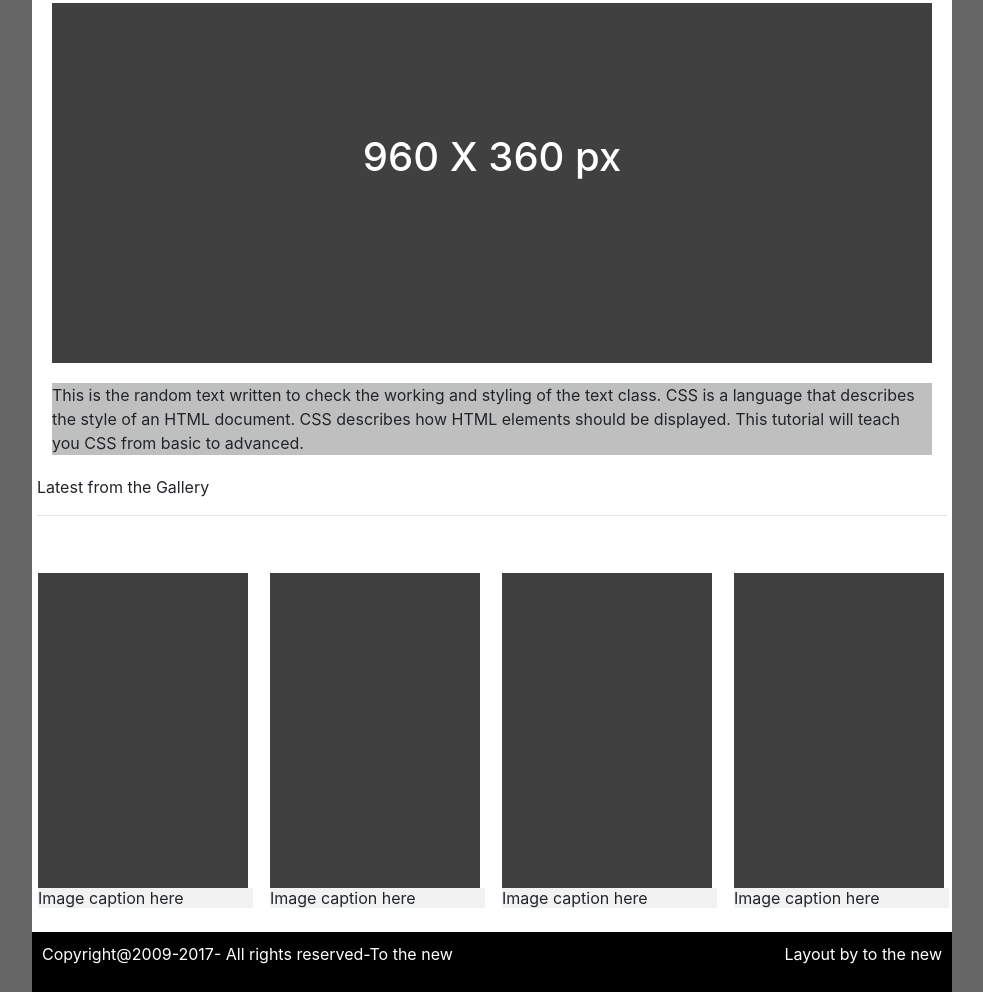
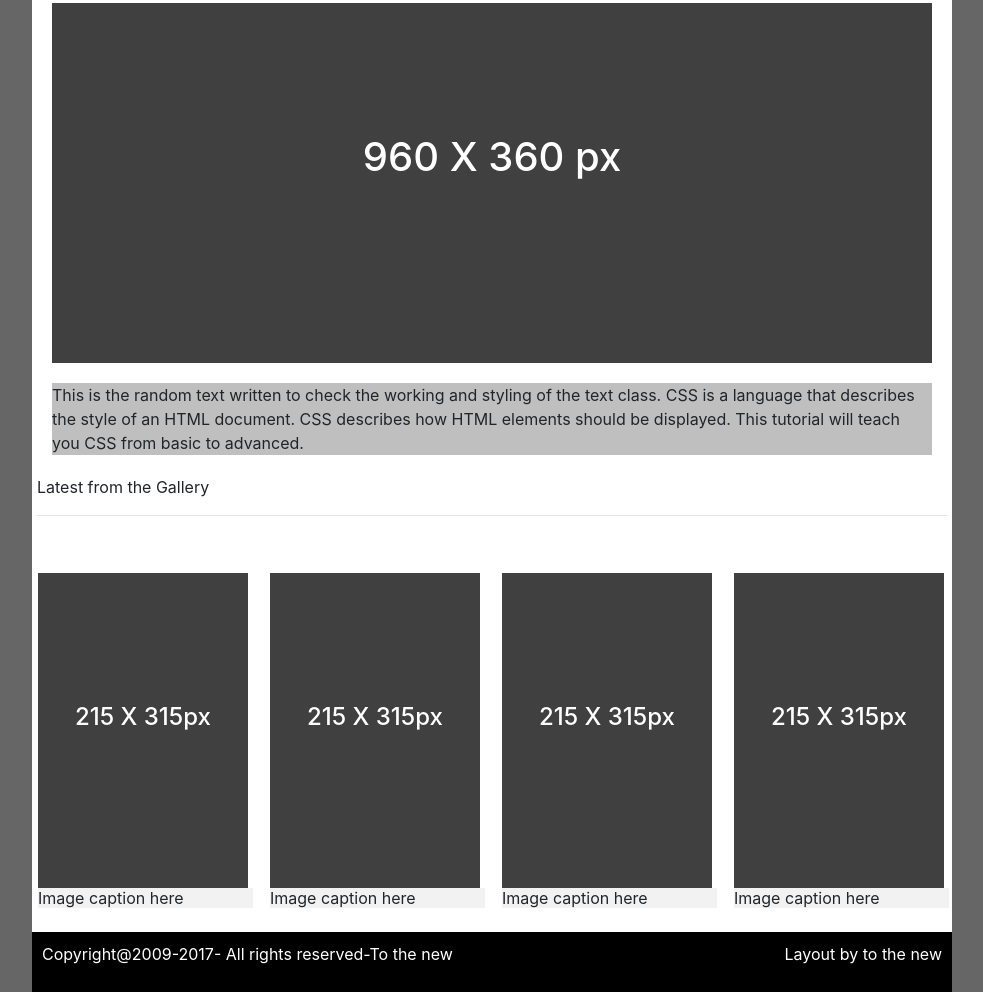
Before and after one commit to SinghVartika/BootCamp2020, a plain HTML site: page webpage/index.html in a window 1280 px wide. Shown: the part 227-1219 px from the top of the page, without its empty margins (148-1131 px from the left). Drawn offline with nearby package versions, Linux system fonts and the light colour scheme.

Commit message:
CSS for the bootstrap implementation of the webpage

```diff
--- a/webpage/home.css
+++ b/webpage/home.css
@@ -43,6 +43,11 @@ h2 {
     background: rgb(64, 64, 64);
 }
 h1{
+    color: white;
+    text-align: center;
+    padding: 130px 20px;
+}
+h4{
     color: white;
     text-align: center;
     padding: 130px 20px;
--- a/webpage/index.html
+++ b/webpage/index.html
@@ -55,25 +55,25 @@
 							<table>
 								<tr>
 									<td>
-										<div class="imgmy"></div>
+										<div class="imgmy"><h4>215 X 315px</h4></div>
 										<figcaption style="background:#f2f2f2;width: 215px;">Image caption here
 										</figcaption>
 
 									</td>
 									<td>
-										<div class="imgmy"></div>
+										<div class="imgmy"><h4>215 X 315px</h4></div>
 										<figcaption style="background:#f2f2f2;width: 215px;">Image caption here
 										</figcaption>
 
 									</td>
 									<td>
-										<div class="imgmy"></div>
+										<div class="imgmy"><h4>215 X 315px</h4></div>
 										<figcaption style="background:#f2f2f2;width: 215px;">Image caption here
 										</figcaption>
 
 									</td>
 									<td>
-										<div class="imgmy"></div>
+										<div class="imgmy"><h4>215 X 315px</h4></div>
 										<figcaption style="background:#f2f2f2;width: 215px;">Image caption here
 										</figcaption>
 
```
